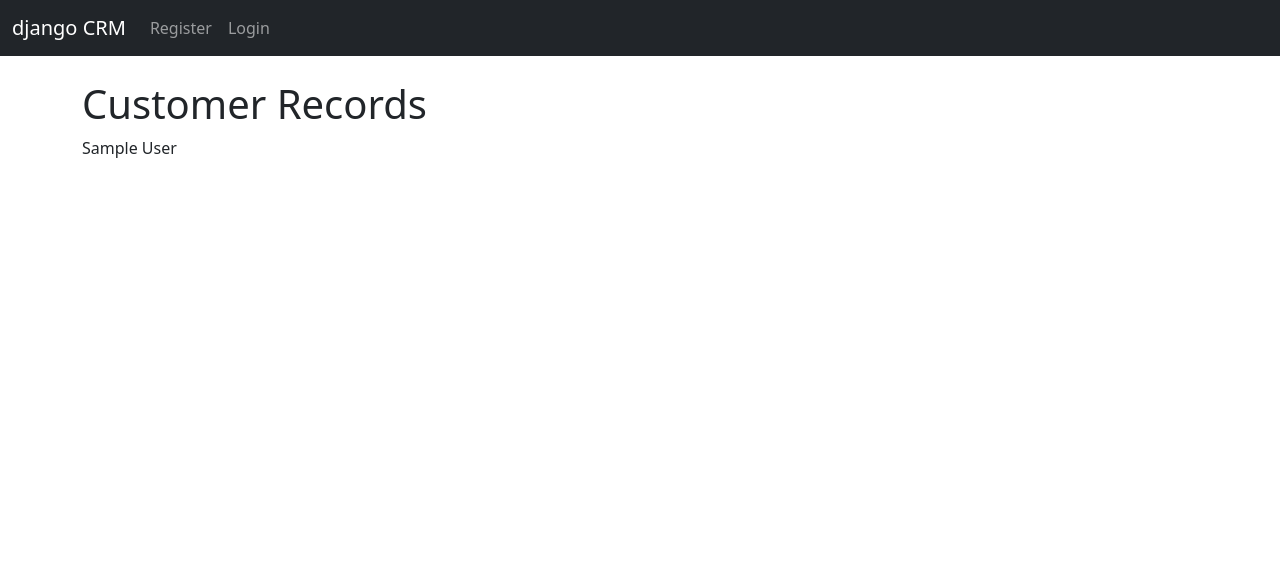
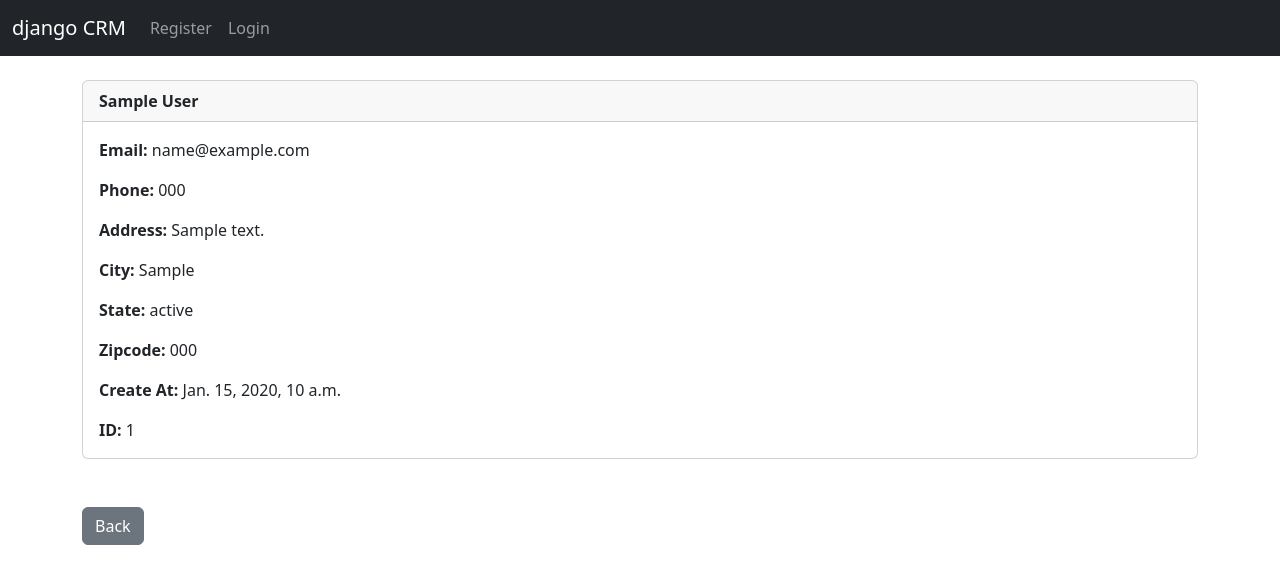
Before and after one commit to chandravaibhav98/Django-Project---CRM-App, a Django app: template dcrm/website/templates/record.html in a window 1280 px wide. Shown: the top 584 px of the page. Run offline with Django 4.2, Linux system fonts and the light colour scheme; the template is opened without the code that fills it: values that come from a table or form of the project are taken from there, others are empty; tables that the repository leaves empty hold one stand-in row (values such as "Sample post").

Commit message:
record.html
Signed-off-by: chandravaibhav98 <78618825+chandravaibhav98@users.noreply.github.com>

```diff
--- a/dcrm/website/templates/record.html
+++ b/dcrm/website/templates/record.html
@@ -1,3 +1,42 @@
-{% extends 'base.html' %} {% block content %}
-<h1>Customer Records</h1>
-{{customer_record}} {% endblock %}
+{% extends 'base.html' %}
+{% block content %}
+
+<div class="card">
+    <div class="card-header"><strong>
+    	{{ customer_record.first_name }}
+	    {{ customer_record.last_name }}</strong>
+    </div>
+    <div class="card-body">
+        <p class="card-text">
+        <strong>Email: </strong>{{ customer_record.email }}
+        </p>
+        <p class="card-text">
+            <strong>Phone: </strong>{{ customer_record.phone }}
+        </p>
+        <p class="card-text">
+            <strong>Address: </strong>{{ customer_record.address }}
+        </p>
+        <p class="card-text">
+            <strong>City: </strong>{{ customer_record.city }}
+        </p>
+        <p class="card-text">
+            <strong>State: </strong>{{ customer_record.state }}
+        </p>
+        <p class="card-text">
+            <strong>Zipcode: </strong>{{ customer_record.zipcode }}
+        </p>
+        <p class="card-text">
+            <strong>Create At: </strong>{{ customer_record.created_at }}
+        </p>
+        <p class="card-text">
+            <strong>ID: </strong>{{ customer_record.id }}
+        </p>
+    </div>
+</div>
+
+<br/><br/>
+<a href="{% url 'home' %}" class="btn btn-secondary">Back</a>
+
+
+
+{% endblock %}
--- a/dcrm/website/views.py
+++ b/dcrm/website/views.py
@@ -38,7 +38,7 @@ def customer_record(request, pk):
     if request.user.is_authenticated:
         # Look Up Records
         customer_record = Record.objects.get(id=pk)
-        return render(request, 'register.html', {'customer_record': customer_record})
+        return render(request, 'record.html', {'customer_record': customer_record})
     else:
         messages.success(
             request, "You must be logged in to see this page")
```
Also changed, not shown: dcrm/website/templates/register.html (+25 -25 lines).
